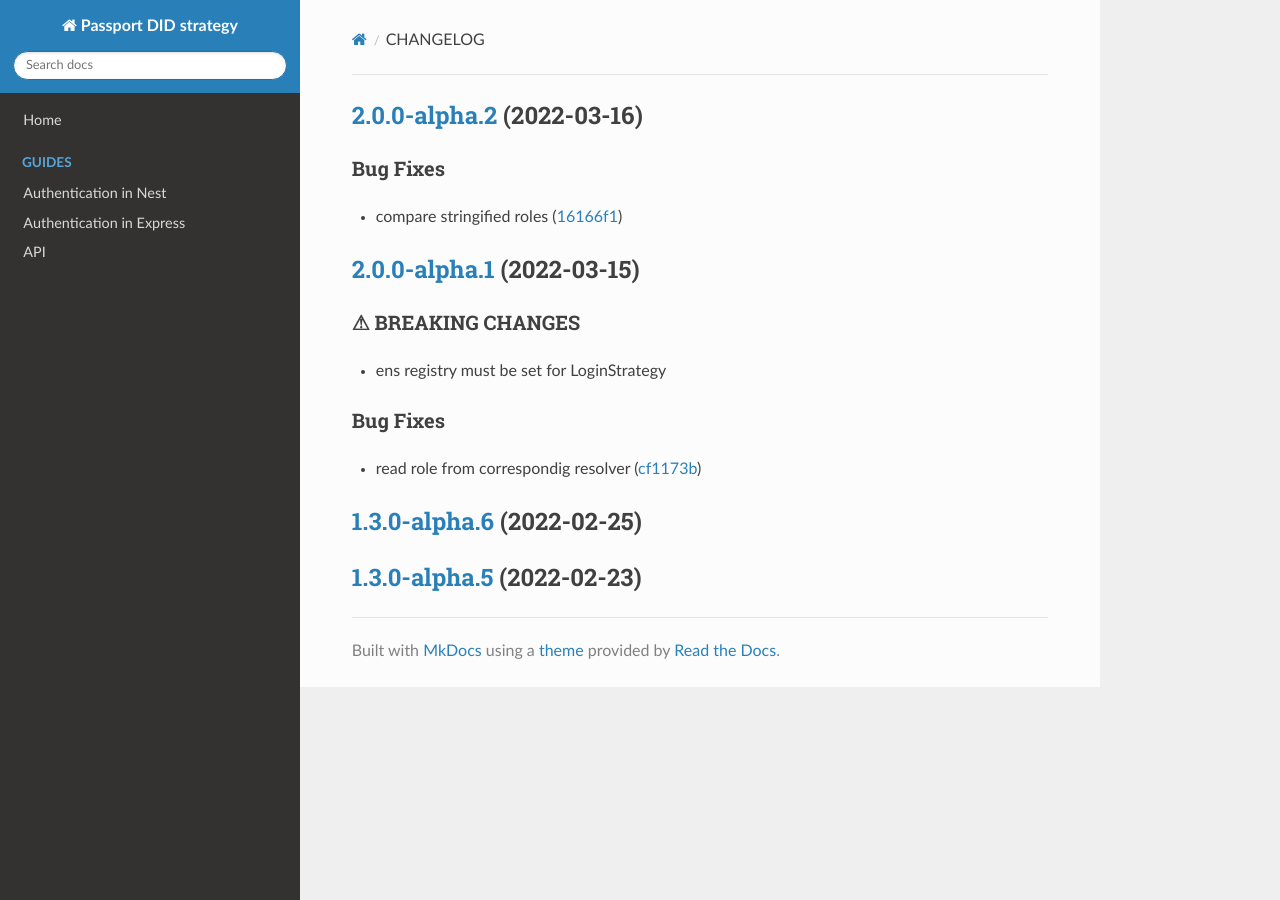
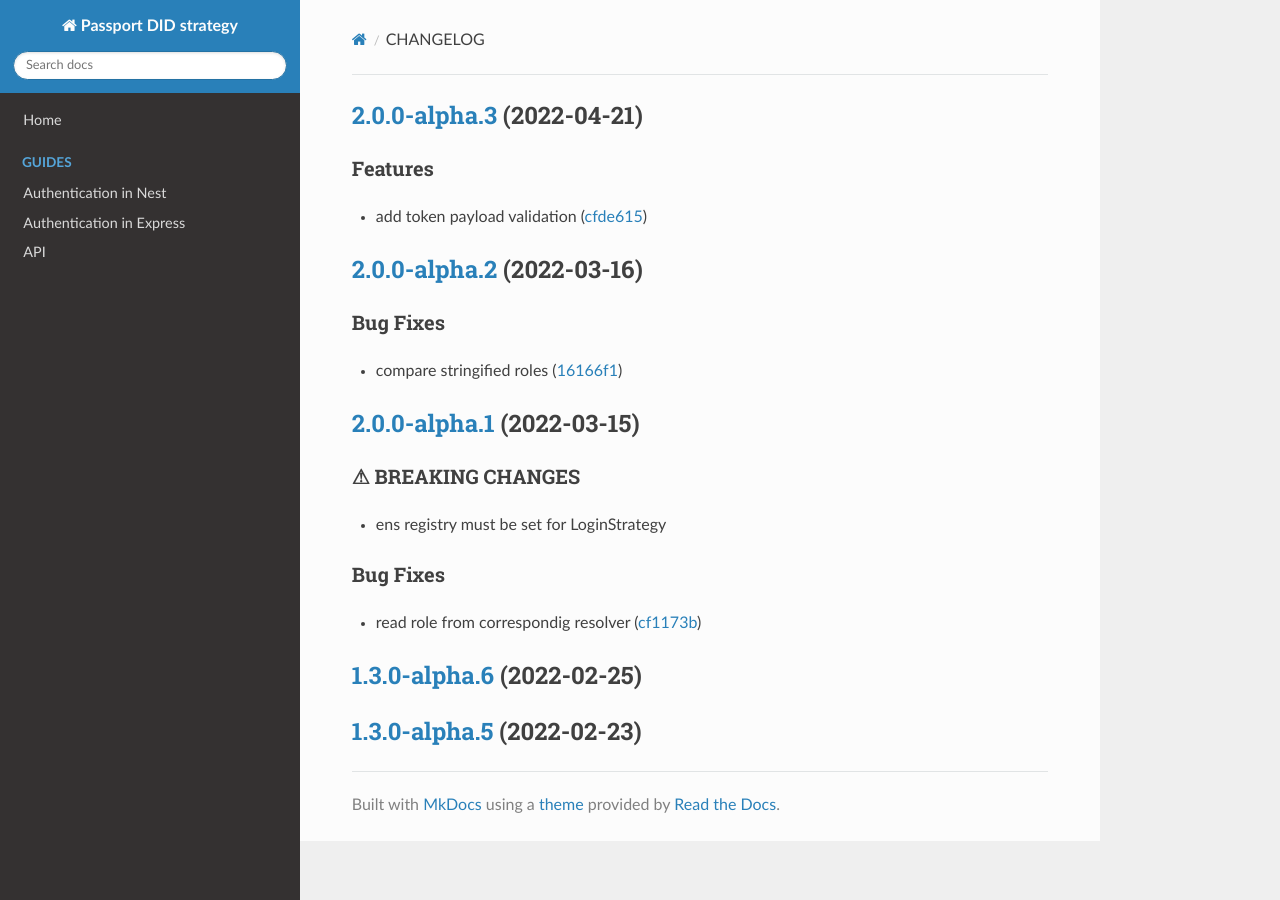
Before and after one commit to energywebfoundation/passport-did-auth, an MkDocs documentation site: the page built from docs/CHANGELOG.md, in a window 1280 px wide. Built offline with MkDocs 1.6.1, drawn with Linux system fonts in a browser that asks for light colours; nearby versions of some CDN libraries.

Commit message:
chore(release): 2.0.0-alpha.3 [skip ci]
## [2.0.0-alpha.3](https://github.com/energywebfoundation/passport-did-auth/compare/v2.0.0-alpha.2...v2.0.0-alpha.3) (2022-04-21)

### Features

* add token payload validation ([cfde615](https://github.com/energywebfoundation/passport-did-auth/commit/cfde615ca2f4e3e22c8a8fa1b2204d5ad0c23961))

```diff
--- a/docs/CHANGELOG.md
+++ b/docs/CHANGELOG.md
@@ -1,3 +1,10 @@
+## [2.0.0-alpha.3](https://github.com/energywebfoundation/passport-did-auth/compare/v2.0.0-alpha.2...v2.0.0-alpha.3) (2022-04-21)
+
+
+### Features
+
+* add token payload validation ([cfde615](https://github.com/energywebfoundation/passport-did-auth/commit/cfde615ca2f4e3e22c8a8fa1b2204d5ad0c23961))
+
 ## [2.0.0-alpha.2](https://github.com/energywebfoundation/passport-did-auth/compare/v2.0.0-alpha.1...v2.0.0-alpha.2) (2022-03-16)
 
 
```
